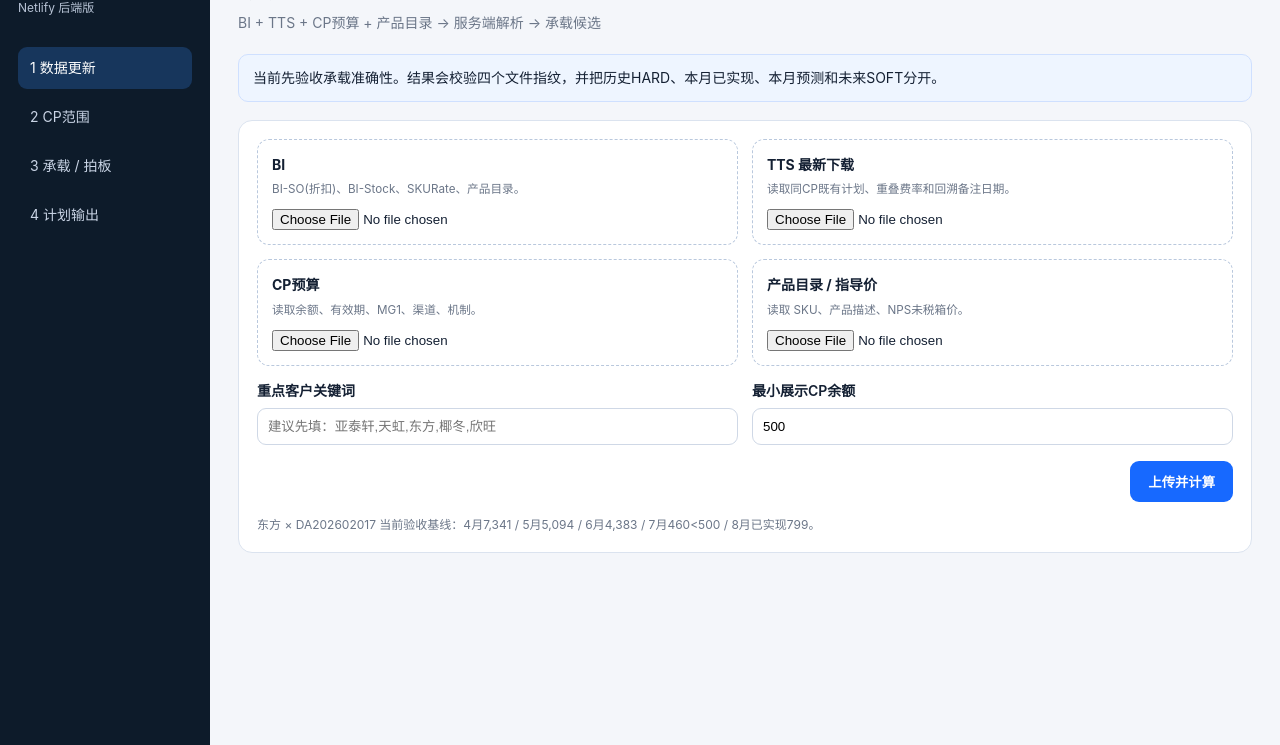
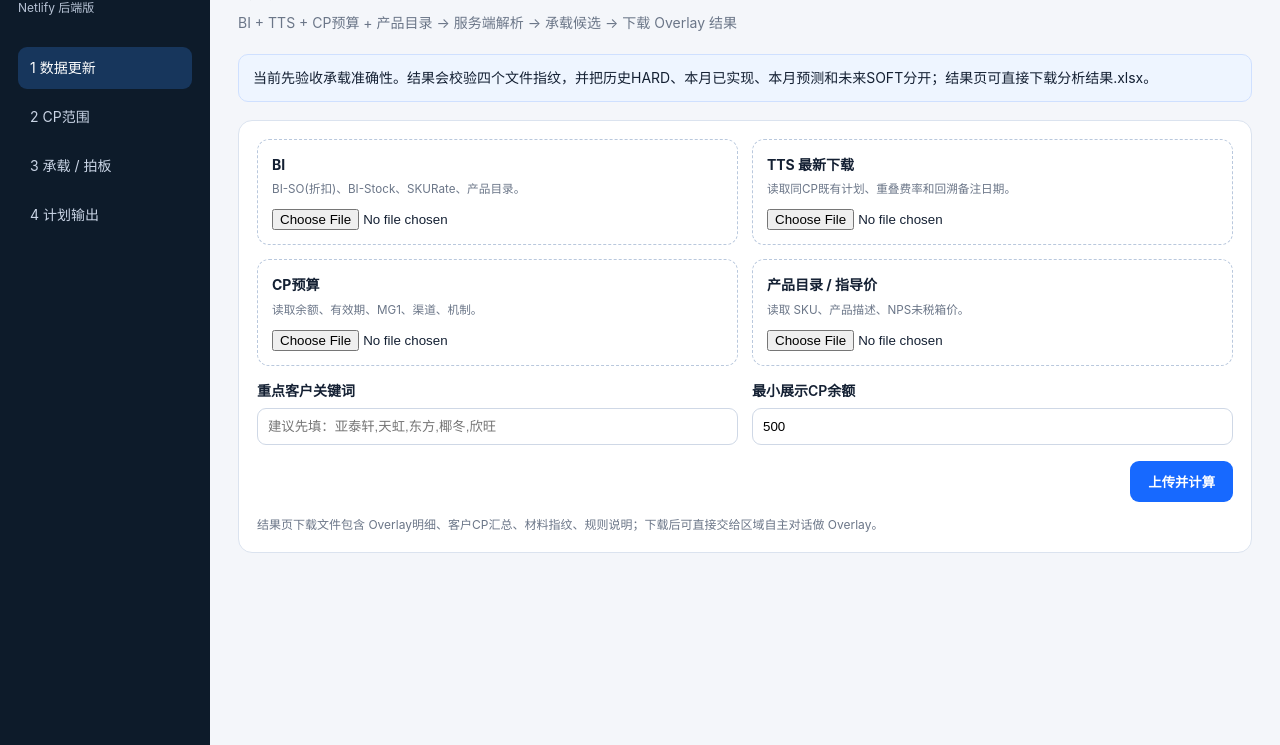
Before and after one commit to yfliuzerg-debug/codex-test, a website: page index.html in a window 1280 px wide. Shown: the part 55-800 px from the top of the page. Drawn offline with Linux system fonts and the light colour scheme.

Commit message:
Enable one-click analysis result download flow

```diff
--- a/index.html
+++ b/index.html
@@ -12,9 +12,9 @@
 <div class="layout">
 <aside class="side"><h1>费用规划助手</h1><p>Netlify 后端版</p><div class="step active">1 数据更新</div><div class="step">2 CP范围</div><div class="step">3 承载 / 拍板</div><div class="step">4 计划输出</div></aside>
 <main class="main">
-<div class="head"><h2>数据更新</h2><p>BI + TTS + CP预算 + 产品目录 → 服务端解析 → 承载候选</p></div>
-<div class="notice">当前先验收承载准确性。结果会校验四个文件指纹，并把历史HARD、本月已实现、本月预测和未来SOFT分开。</div>
-<form class="panel" action="/analyze4" method="post" enctype="multipart/form-data">
+<div class="head"><h2>数据更新</h2><p>BI + TTS + CP预算 + 产品目录 → 服务端解析 → 承载候选 → 下载 Overlay 结果</p></div>
+<div class="notice">当前先验收承载准确性。结果会校验四个文件指纹，并把历史HARD、本月已实现、本月预测和未来SOFT分开；结果页可直接下载分析结果.xlsx。</div>
+<form class="panel" action="/analyze5" method="post" enctype="multipart/form-data">
 <div class="grid">
 <div class="file"><b>BI</b><small>BI-SO(折扣)、BI-Stock、SKURate、产品目录。</small><input required type="file" name="bi" accept=".xlsx,.xlsm,.xls" /></div>
 <div class="file"><b>TTS 最新下载</b><small>读取同CP既有计划、重叠费率和回溯备注日期。</small><input required type="file" name="tts" accept=".xlsx,.xlsm,.xls" /></div>
@@ -23,7 +23,7 @@
 </div>
 <div class="row"><div class="field"><label>重点客户关键词</label><input name="focus" placeholder="建议先填：亚泰轩,天虹,东方,椰冬,欣旺" /></div><div class="field"><label>最小展示CP余额</label><input name="minBalance" type="number" value="500" min="0" step="100" /></div></div>
 <div class="actions"><button class="btn" type="submit">上传并计算</button></div>
-<div class="foot">东方 × DA202602017 当前验收基线：4月7,341 / 5月5,094 / 6月4,383 / 7月460&lt;500 / 8月已实现799。</div>
+<div class="foot">结果页下载文件包含 Overlay明细、客户CP汇总、材料指纹、规则说明；下载后可直接交给区域自主对话做 Overlay。</div>
 </form>
 </main></div>
 </body></html>
```
